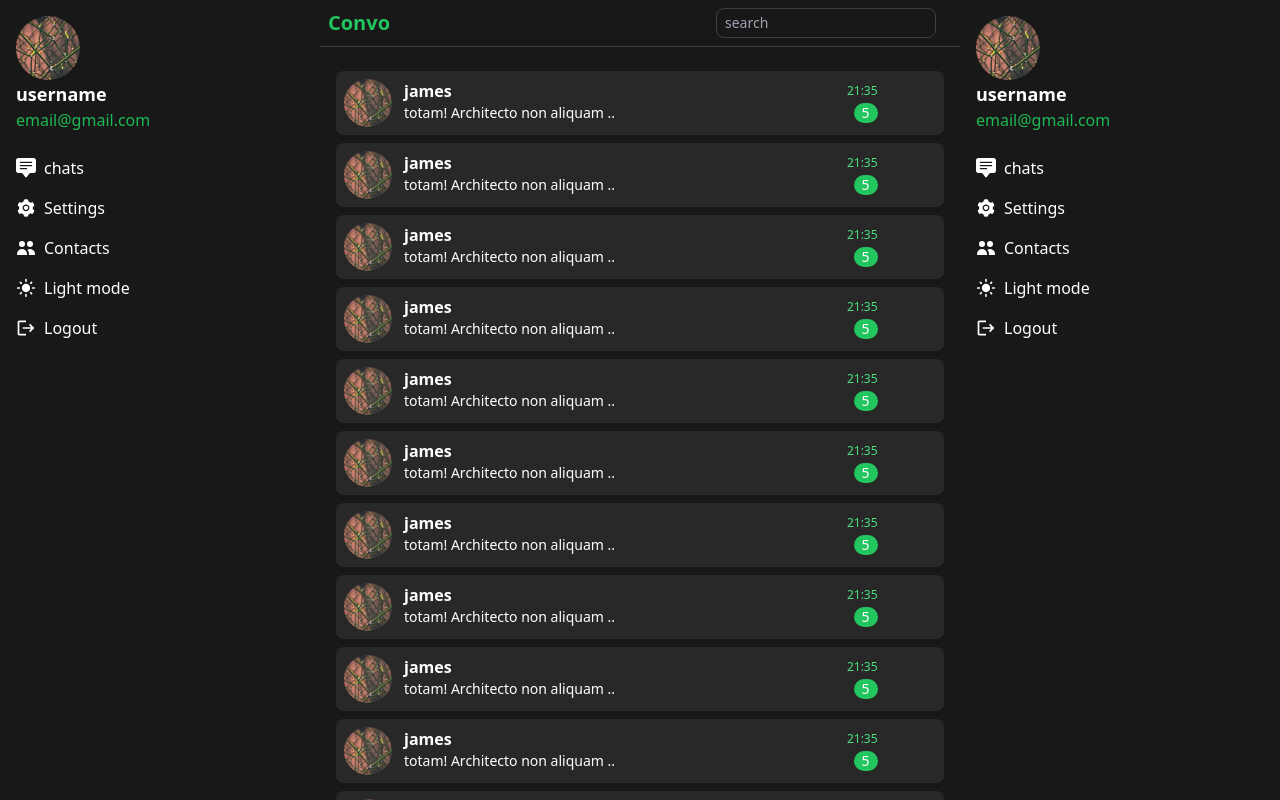
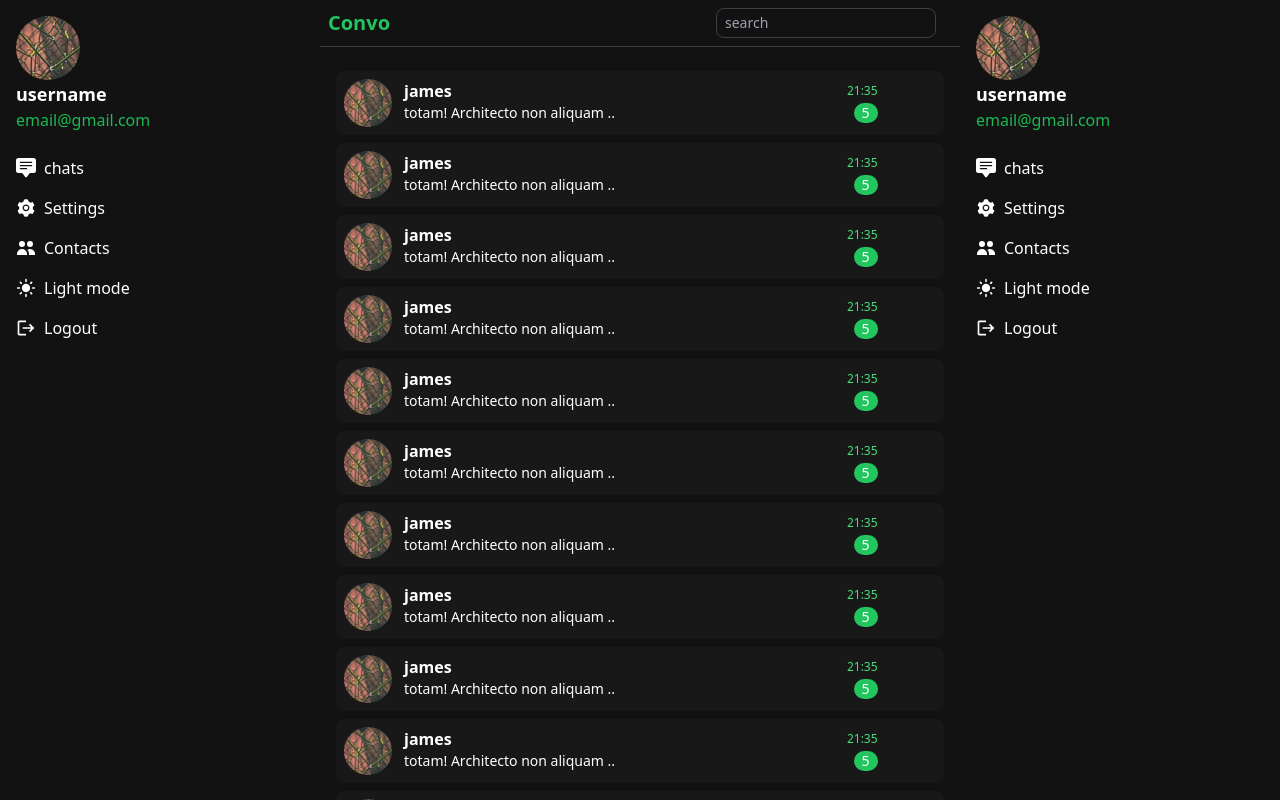
Before and after one commit to shayochris/convo, a React (Vite) app: page / in a window 1280 px wide. Built offline with nearby package versions, Linux system fonts and the light colour scheme.

Commit message:
light & dark mode

```diff
--- a/src/components/Chat.jsx
+++ b/src/components/Chat.jsx
@@ -65,7 +65,7 @@ export default function Chat() {
           <div key={n}>
              <div className='my-3 flex justify-start text-sm '>
             <div className='max-w-[80%] lg:max-w-[60%] ml-2'>
-              <div className={`relative ${ui} p-2 rounded-lg`}>
+              <div className={`relative bg-[#282828] p-2 rounded-lg`}>
                 <p>Lorem ipsum </p>
               </div>
               <div className='flex items-center text-gray-500'>
--- a/src/contexts/ThemeContext.jsx
+++ b/src/contexts/ThemeContext.jsx
@@ -6,8 +6,8 @@ export const ThemeProvider = ({ children }) => {
         const localData = localStorage.getItem("light")
         return localData ? JSON.parse(localData) : false
     })
-    const theme = isLight ? "bg-[#FFFFFF] text-black " : "bg-[#181818] text-[#FFFFFF]"
-    const ui = isLight ? "bg-[#eee]" : "bg-[#282828]"
+    const theme = isLight ? "bg-[#FFFFFF] text-black " : "bg-[#121212] text-[#FFFFFF]"
+    const ui = isLight ? "bg-[#eee]" : "bg-[#181818]"
     const border = isLight ? "border-[#ddd]" : "border-[#404040]"
 
     const setTheme = (data) =>{
```
